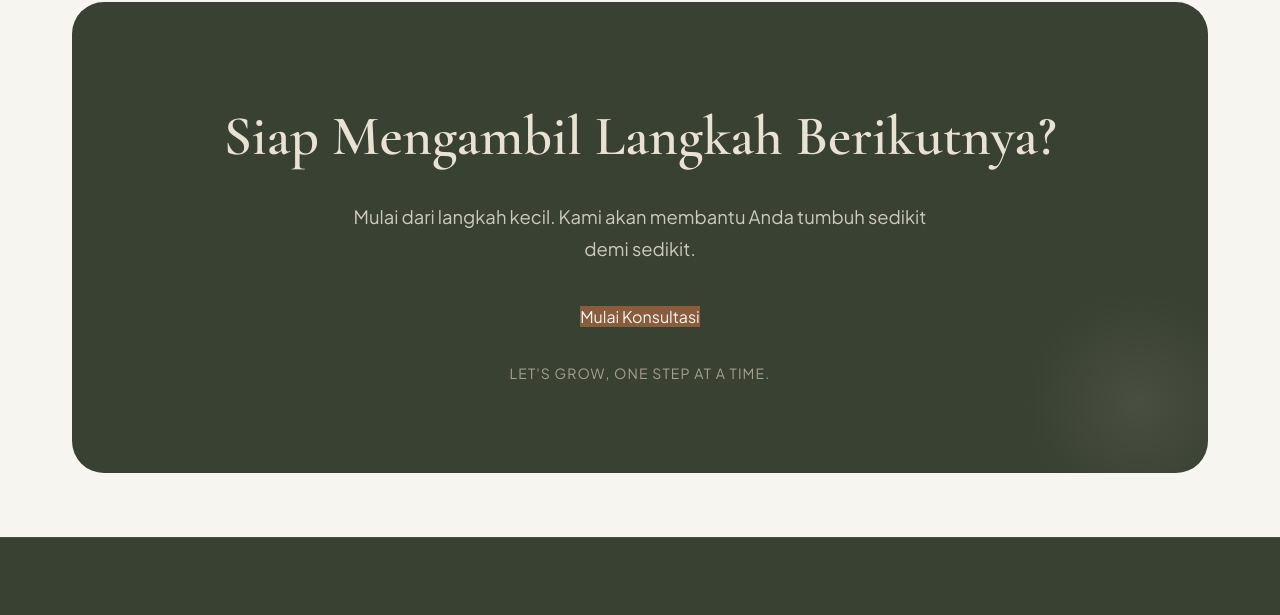
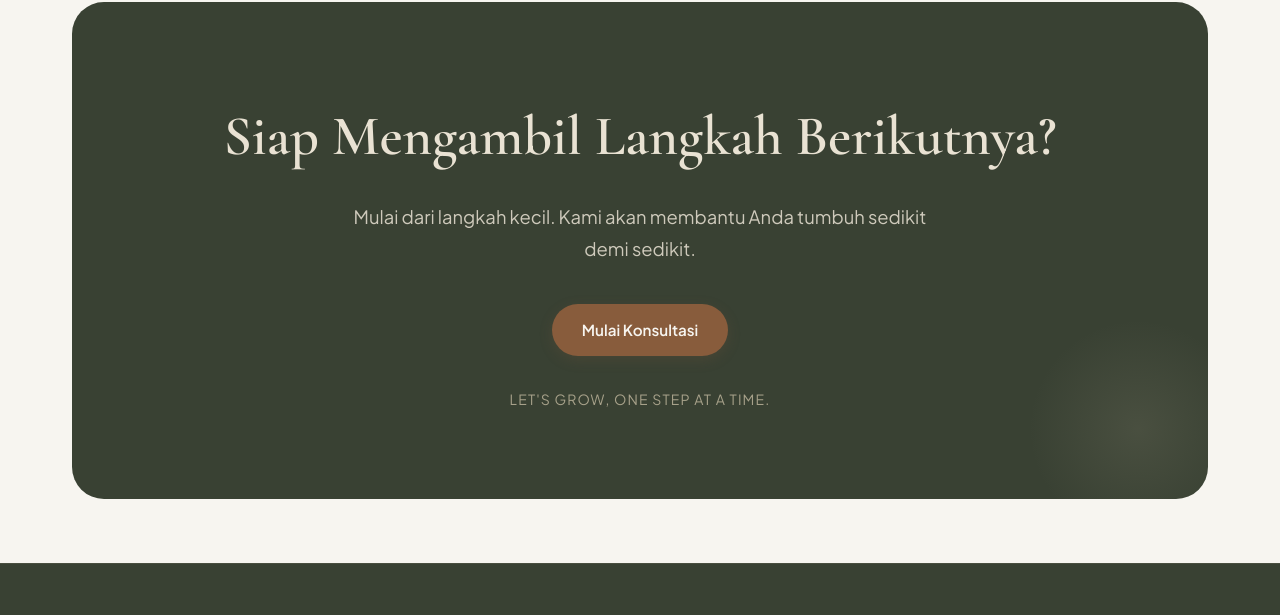
Before and after one commit to Wyz08/NextStep, a plain HTML site: page index.html in a window 1280 px wide. Shown: the part 8130-8745 px from the top of the page. Drawn offline with nearby package versions, Linux system fonts and the light colour scheme.

Commit message:
Update consultation link in index.html

```diff
--- a/index.html
+++ b/index.html
@@ -1352,9 +1352,9 @@
       <p class="cta-subtitle">
         Mulai dari langkah kecil. Kami akan membantu Anda tumbuh sedikit demi sedikit.
       </p>
-      <a https://wa.me/6285342844698?text=Halo%20NextStep,%20saya%20ingin%20konsultasi%20digitalisasi%20agribisnis" target="_blank" rel="noopener" class="contact-link" target="_blank" rel="noopener" class="btn btn-primary" style="background-color: var(--color-brown); color: var(--color-cream-light);">
-        Mulai Konsultasi
-      </a>
+      <a href="https://wa.me/6281234567890?text=Halo%20NextStep,%20saya%20ingin%20konsultasi%20pendampingan%20digital%20agribisnis" target="_blank" rel="noopener" class="btn btn-primary" style="background-color: var(--color-brown); color: var(--color-cream-light);">
+  Mulai Konsultasi
+</a>
       <div class="cta-branding-note">Let's grow, one step at a time.</div>
     </div>
   </section>
```
